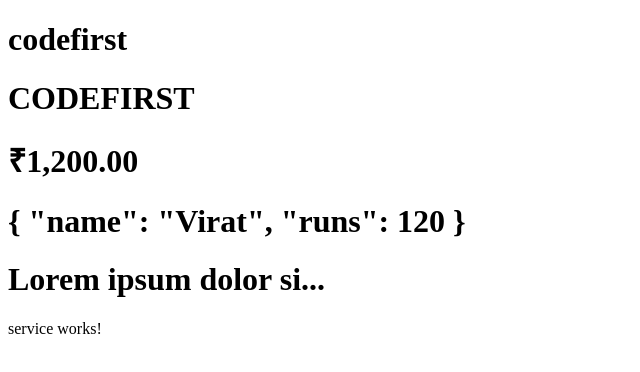
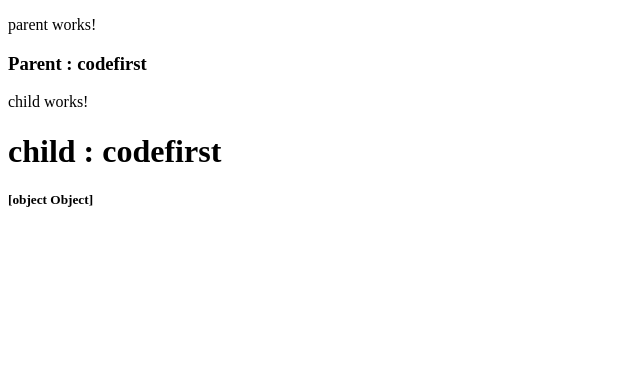
Before and after one commit to Codefirst-Batch-10/angular_B10, an Angular app: page / in a window 1280 px wide. Shown: the top 372 px of the page, without its empty margins (0-640 px from the left). Built offline with nearby package versions, Linux system fonts and the light colour scheme; no server answers.

Commit message:
Day 5: Intercomponent communication input, ouput, viewchild

```diff
--- a/src/app/app.component.html
+++ b/src/app/app.component.html
@@ -20,6 +20,7 @@
 
 <!-- <app-data-binding></app-data-binding> -->
  <!-- <app-default-directives></app-default-directives> -->
-  <app-pipe-component></app-pipe-component>
-   <app-service></app-service>
+  <!-- <app-pipe-component></app-pipe-component> -->
+   <!-- <app-service></app-service> -->
+    <app-parent></app-parent>
 <router-outlet />
--- a/src/app/app.component.ts
+++ b/src/app/app.component.ts
@@ -4,10 +4,11 @@ import { DataBindingComponent } from "../components/data-binding/data-binding.co
 import { DefaultDirectivesComponent } from "../components/default-directives/default-directives.component";
 import { PipeComponentComponent } from "../components/pipe-component/pipe-component.component";
 import { ServiceComponent } from "../components/service/service.component";
+import { ParentComponent } from "../components/parent/parent.component";
 
 @Component({
   selector: 'app-root',
-  imports: [RouterOutlet, DataBindingComponent, DefaultDirectivesComponent, PipeComponentComponent, ServiceComponent],
+  imports: [RouterOutlet, DataBindingComponent, DefaultDirectivesComponent, PipeComponentComponent, ServiceComponent, ParentComponent],
   templateUrl: './app.component.html',
   styleUrl: './app.component.css'
 })
--- /dev/null
+++ b/src/components/child/child.component.html
@@ -0,0 +1,2 @@
+<p>child works!</p>
+<h1>child : {{sendToChild}}</h1>
--- /dev/null
+++ b/src/components/child/child.component.ts
@@ -0,0 +1,24 @@
+import { Component, EventEmitter, Input, Output } from '@angular/core';
+
+@Component({
+  selector: 'app-child',
+  imports: [],
+  templateUrl: './child.component.html',
+  styleUrl: './child.component.css'
+})
+export class ChildComponent {
+
+  @Input() sendToChild = '';
+
+  @Output() messageEvt = new EventEmitter<any>();
+
+  ngOnInit() {
+    console.log('this.sendToChild',this.sendToChild);
+    const arr = [{id:'1', password:'00'}]
+    this.messageEvt.emit(arr);
+  }
+
+  childFunction() {
+    console.log('I am child method');
+  }
+}
--- /dev/null
+++ b/src/components/parent/parent.component.html
@@ -0,0 +1,4 @@
+<p>parent works!</p>
+<h3>Parent : {{companyName}}</h3>
+<app-child [sendToChild]="companyName" (messageEvt)="getChildMesssage($event)"></app-child>
+<h5>{{childMsg}}</h5>
--- /dev/null
+++ b/src/components/parent/parent.component.ts
@@ -0,0 +1,27 @@
+import { Component, ViewChild } from '@angular/core';
+import { ChildComponent } from "../child/child.component";
+
+@Component({
+  selector: 'app-parent',
+  imports: [ChildComponent],
+  templateUrl: './parent.component.html',
+  styleUrl: './parent.component.css'
+})
+export class ParentComponent {
+
+  companyName = "codefirst";
+  childMsg = '';
+
+ @ViewChild(ChildComponent) childComp!: ChildComponent;
+
+  getChildMesssage(ev:any) {
+    console.log('child message:' , ev);
+    this.childMsg = ev;
+
+  }
+
+  ngAfterViewInit() {
+    this.childComp.childFunction();
+  }
+
+}
```
Also changed, not shown: src/Notes.txt, src/components/child/child.component.css (added), src/components/parent/parent.component.css (added).
